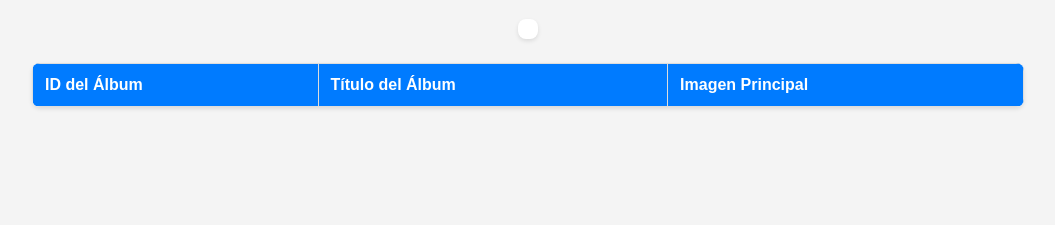
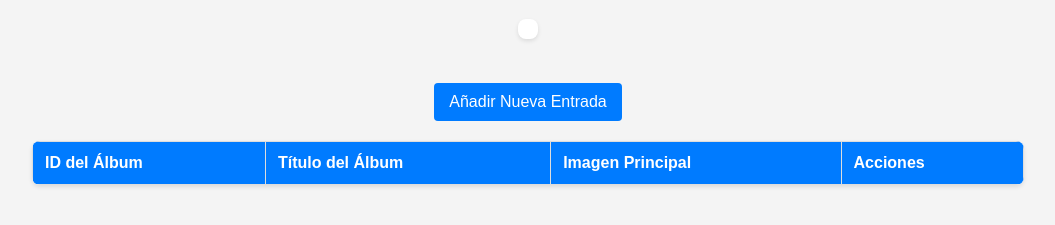
Before and after one commit to Josean001/M4P03_JoseAntonio_Serrano_Garcia, a plain HTML site: page index.html in a window 1280 px wide. Shown: the part 61-286 px from the top of the page, without its empty margins (112-1167 px from the left). Drawn offline with Linux system fonts and the light colour scheme; no server answers.

Commit message:
Update repository

```diff
--- a/css/styles.css
+++ b/css/styles.css
@@ -33,8 +33,34 @@ th {
     background-color: #007BFF;
     color: white;
 }
+tr:nth-child(even) {
+    background-color: #f2f2f2;
+}
 img {
     max-width: 100px;
     height: auto;
     border-radius: 4px;
 }
+button {
+    padding: 6px 12px;
+    margin: 5px;
+    border: none;
+    border-radius: 4px;
+    cursor: pointer;
+}
+.delete-btn {
+    background-color: red;
+    color: white;
+}
+#addEntry {
+    background-color: #007BFF;
+    color: white;
+    margin: 20px;
+    padding: 10px 15px;
+    font-size: 16px;
+    cursor: pointer;
+}
+#addEntry:disabled {
+    background-color: gray;
+    cursor: not-allowed;
+}
--- a/index.html
+++ b/index.html
@@ -2,7 +2,7 @@
 @author Jose Antonio Serrano
 @email serjosedev@gmail.com
 @create date 2025-02-18 12:24:13
-@modify date 2025-02-18 12:37:01
+@modify date 2025-02-18 15:15:02
 @desc [description]
 -->
 
@@ -24,24 +24,29 @@
     <link rel="stylesheet" href="css/styles.css">
     <meta name="viewport" content="width=device-width, initial-scale=1.0">
     <!-- Titulo del la página web -->
-    <title>Práctica 32</title>
+    <title>Práctica 33</title>
 </head>
 
 <body>
     <h1>Listado de Álbumes</h1>
     <div id="recordIds"></div>
+    <div>
+        <button id="addEntry">Añadir Nueva Entrada</button>
+    </div>
     <table>
         <thead>
             <tr>
                 <th>ID del Álbum</th>
                 <th>Título del Álbum</th>
                 <th>Imagen Principal</th>
+                <th>Acciones</th>
             </tr>
         </thead>
         <tbody id="albumTableBody">
         </tbody>
     </table>
 
+
     <script src="src/script.js"></script>
 
 </body>
```
